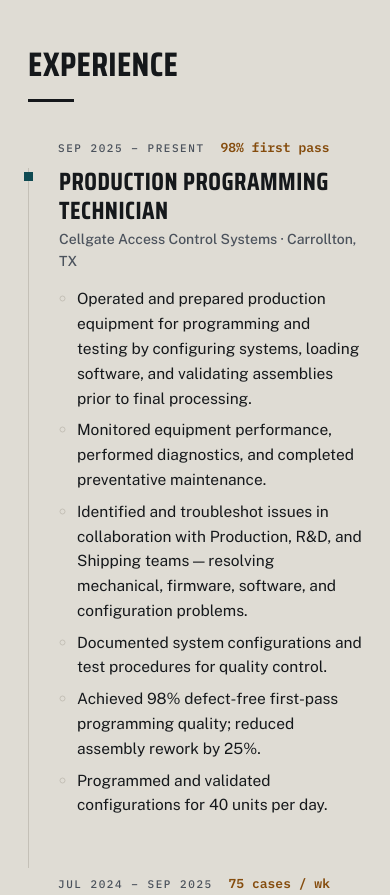
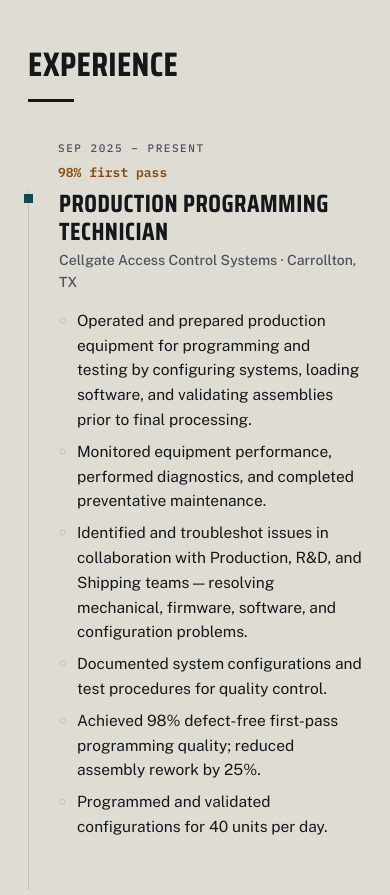
Before and after one commit to ezekiel06/portfolio, a plain HTML site: page index.html in a window 390 px wide. Shown: the part 2660-3555 px from the top of the page. Drawn offline with nearby package versions, Linux system fonts and the light colour scheme.

Commit message:
Stop the record metric splitting mid-phrase on narrow screens
The mobile block forced .entry-metric to display:inline so it would sit beside
the date. At 360px it does not fit, so it split across lines: "98% first" with
"pass" orphaned underneath, misaligned against the date above it. Only visible
at phone width, which is why it survived the desktop review.

It keeps the base rule's block display now and sits on its own line. One extra
line per entry, and it never breaks in the middle of a value.

Verified at 360x800 and 390x844 by rendering the page inside sized iframes --
media queries evaluate against the iframe viewport, so this is a real narrow
render rather than a simulation. The metric is one line with its text intact, no
horizontal overflow at either width, and the nav toggle was clicked for real:
the open class applies, all six links become visible, aria-expanded flips to
true.

Co-Authored-By: Claude Opus 5 <noreply@anthropic.com>

```diff
--- a/styles.css
+++ b/styles.css
@@ -363,7 +363,11 @@ a:focus-visible, button:focus-visible {
      collapses to a single column and the date leads the entry instead. */
   .entry { grid-template-columns: 1fr; gap: 0; }
   .entry-meta { text-align: left; margin-bottom: 8px; padding-left: 30px; }
-  .entry-metric { display: inline; margin-left: 12px; }
+  /* Was display:inline here, which let the metric split mid-phrase when it did
+     not fit beside the date -- "98% first / pass", with the orphan hanging under
+     the date. It stays a block on its own line instead: one more line, but it
+     never breaks in the middle of a value. */
+  .entry-metric { margin-top: 4px; }
 
   .idblock div { border-right: none; border-bottom: 1px solid var(--rule); }
   .idblock div:last-child { border-bottom: none; }
```
